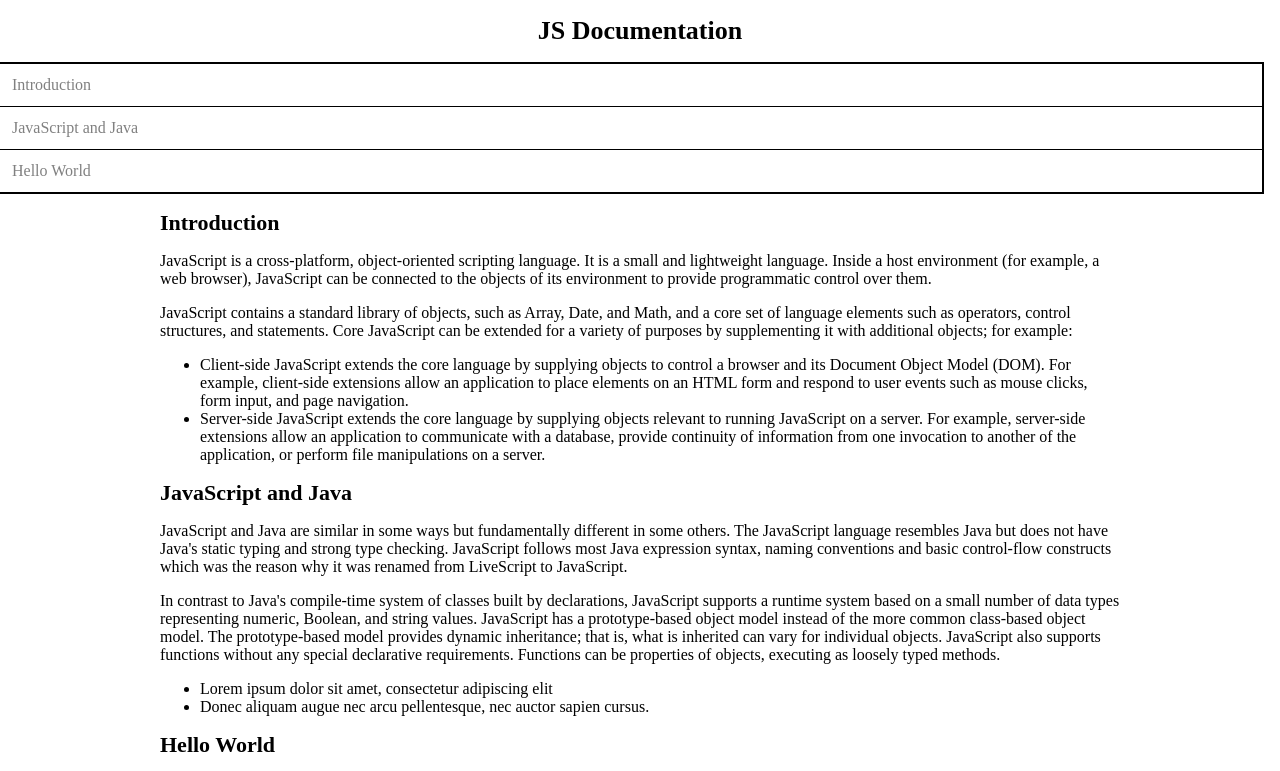
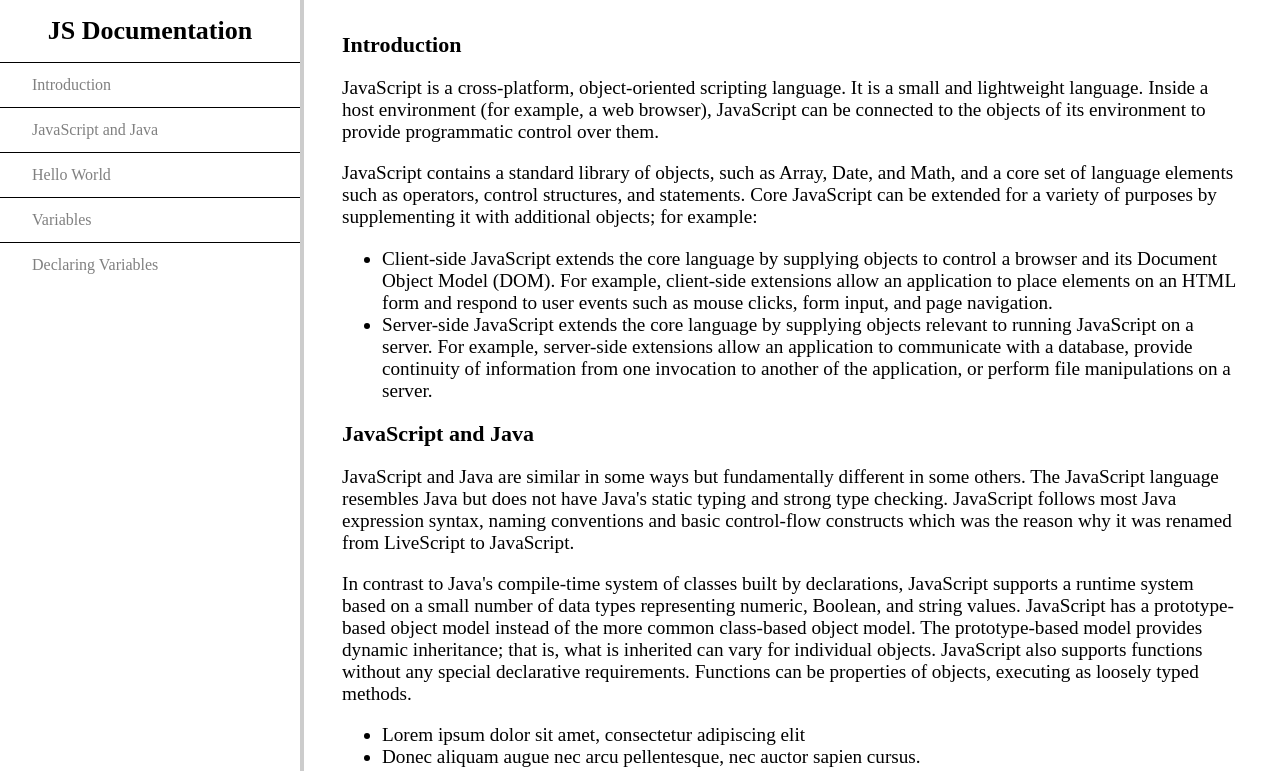
Before and after one commit to anetSzajo/technical-documentation-page, a plain HTML site: page index.html in a window 1280 px wide. Shown: the top 771 px of the page. Drawn offline with Linux system fonts and the light colour scheme.

Commit message:
add page styling

```diff
--- a/main.css
+++ b/main.css
@@ -60,9 +60,8 @@ background: #b30000;
 } */
 
 .link{
-    padding: 12px;
-    padding-right: 0;
-    border-bottom: 1px solid black;
+    padding: 13px 0 13px 2rem;
+    border-top: 1px solid black;
 }
 
 a {
@@ -84,3 +83,31 @@ code{
 .main-section header{
     text-align: left;
 }
+
+@media (min-width: 40rem){
+    #main-doc{
+        flex-direction: row;
+    }
+    .links-list{
+        height: 100%;
+        overflow-y: initial;
+        width: 100%;
+        border: none;
+    }
+    #navbar{
+        position: fixed;
+        left: 0px;
+        top: 0px;
+        width: 300px;
+        min-width: 290px;
+        border-right: 4px solid #ccc;
+        height: 100%;
+    }
+    .content-section{
+        width: 70%;
+        margin-left: 310px;
+        padding: 2rem;
+        font-size: larger;
+        overflow-y: scroll;
+    }
+}
```
